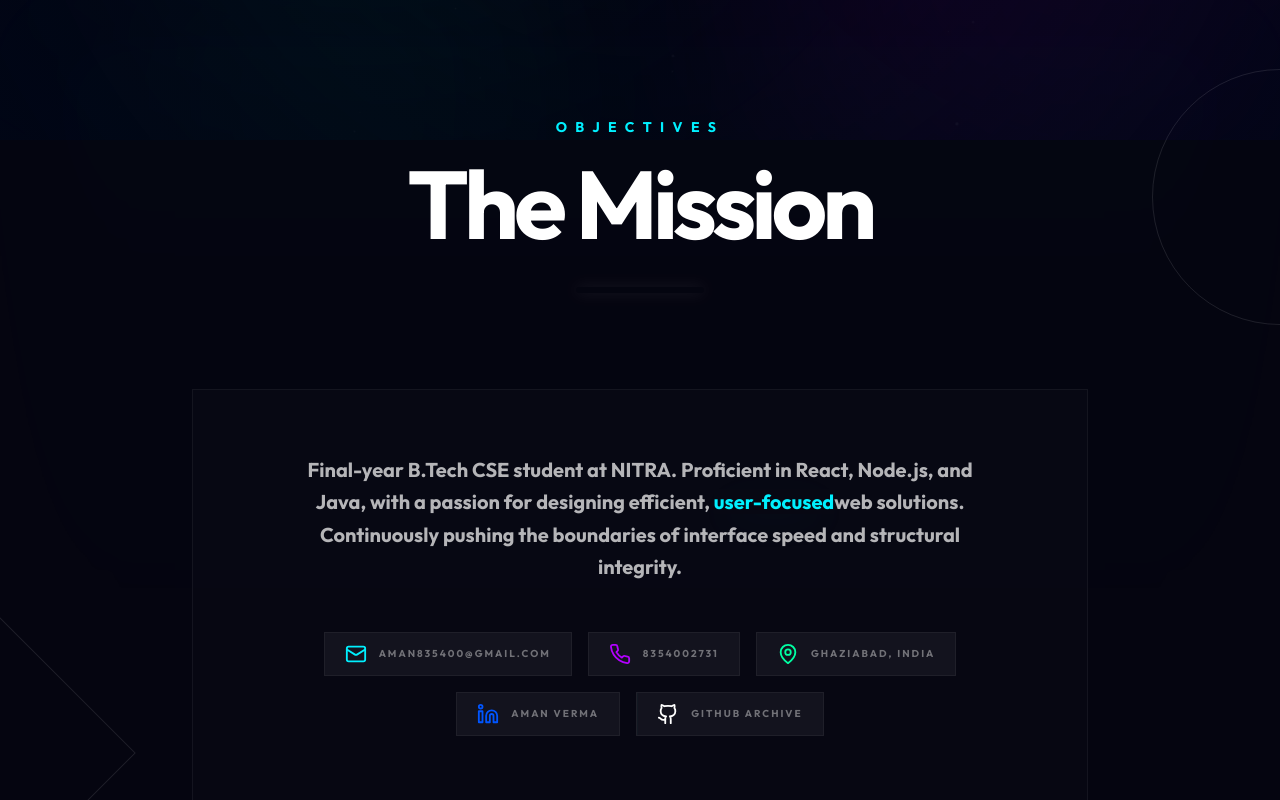
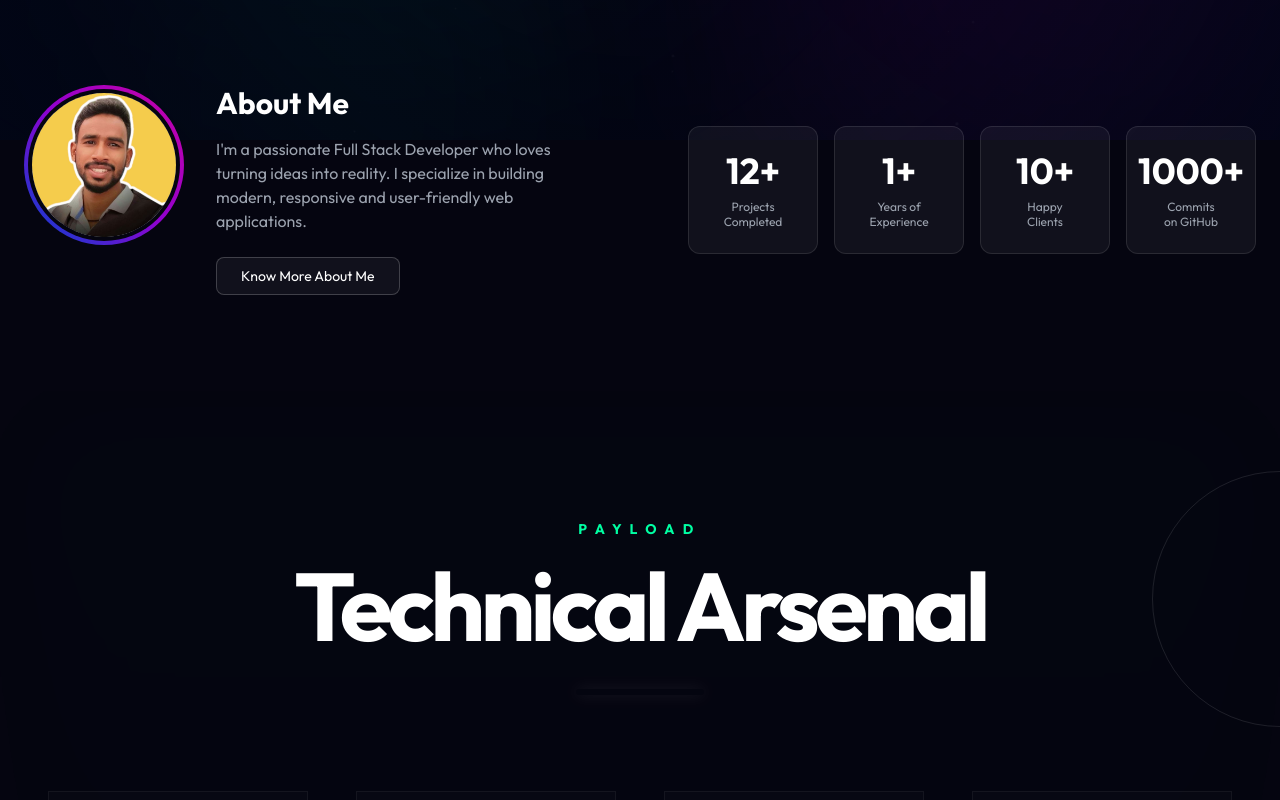
Before and after one commit to amanverma1729/Portfolio_Dev, a React (Vite) app: page / in a window 1280 px wide. Shown: the part 820-1620 px from the top of the page. Built offline with nearby package versions, Linux system fonts and the light colour scheme.

Commit message:
Phase 3: Add new About Me section and stats grid

```diff
--- a/src/App.jsx
+++ b/src/App.jsx
@@ -1,6 +1,7 @@
 import React, { useState, useEffect } from 'react';
 import Navbar from './components/Navbar';
 import Hero from './components/Hero';
+import About from './components/About';
 import FloatingBackground from './components/FloatingBackground';
 import Section from './components/Section';
 import ProjectCard from './components/ProjectCard';
@@ -197,57 +198,8 @@ function App() {
                     role="Full Stack Engineer"
                 />
 
-                {/* About / Mission Section */}
-                <Section id="mission" title="The Mission" subtitle="Objectives" accentColor="cyan">
-                    <div className="max-w-4xl mx-auto">
-                        <motion.div
-                            initial={{ opacity: 0, scale: 0.98 }}
-                            whileInView={{ opacity: 1, scale: 1 }}
-                            viewport={{ once: true }}
-                            className="relative p-12 md:p-16 border border-white/5 bg-white/[0.01] transition-all duration-700 hover:bg-white/[0.03] group/hud overflow-hidden"
-                        >
-                            {/* HUD Brackets */}
-                            <div className="hud-bracket hud-bracket-tl group-hover/hud:border-neon-cyan transition-colors" />
-                            <div className="hud-bracket hud-bracket-tr group-hover/hud:border-neon-cyan transition-colors" />
-                            <div className="hud-bracket hud-bracket-bl group-hover/hud:border-neon-cyan transition-colors" />
-                            <div className="hud-bracket hud-bracket-br group-hover/hud:border-neon-cyan transition-colors" />
-
-                            {/* HUD Grid & Scan */}
-                            <div className="absolute inset-0 hud-grid opacity-20 pointer-events-none" />
-                            <div className="absolute inset-0 overflow-hidden pointer-events-none opacity-0 group-hover/hud:opacity-100 transition-opacity duration-700">
-                                <div className="w-full h-1/2 bg-gradient-to-b from-transparent via-neon-cyan/10 to-transparent animate-scan" />
-                            </div>
-
-                            <div className="relative z-10 text-center">
-                                <p className="text-fluid-p text-space-900/70 dark:text-white/70 leading-relaxed font-bold mb-12 max-w-2xl mx-auto transition-colors">
-                                    Final-year B.Tech CSE student at NITRA. Proficient in React, Node.js, and Java,
-                                    with a passion for designing efficient, <span className="text-neon-cyan neon-glow-cyan">user-focused</span>
-                                    web solutions. Continuously pushing the boundaries of interface speed and structural integrity.
-                                </p>
-
-                                <div className="flex flex-wrap justify-center gap-4">
-                                    {contactInfo.map((info, i) => (
-                                        <motion.a
-                                            key={info.text}
-                                            href={info.href}
-                                            target={info.href.startsWith('http') ? "_blank" : "_self"}
-                                            rel="noopener noreferrer"
-                                            initial={{ opacity: 0, y: 10 }}
-                                            whileInView={{ opacity: 1, y: 0 }}
-                                            viewport={{ once: true }}
-                                            transition={{ delay: i * 0.1 }}
-                                            className="flex items-center gap-3 px-5 py-2.5 border border-black/5 dark:border-white/5 bg-black/5 dark:bg-white/5 text-[10px] font-black text-space-900/40 dark:text-white/40 hover:text-space-950 dark:hover:text-white hover:border-neon-cyan/40 transition-all uppercase tracking-[0.2em] relative group/link overflow-hidden"
-                                        >
-                                            <div className="absolute inset-0 bg-neon-cyan/5 -translate-x-full group-hover/link:translate-x-0 transition-transform duration-500" />
-                                            <span className={`${info.color} relative z-10`}>{info.icon}</span>
-                                            <span className="relative z-10">{info.text}</span>
-                                        </motion.a>
-                                    ))}
-                                </div>
-                            </div>
-                        </motion.div>
-                    </div>
-                </Section>
+                {/* About Section */}
+                <About />
 
                 {/* Skills Section */}
                 <Section id="skills" title="Technical Arsenal" subtitle="Payload" accentColor="emerald">
--- /dev/null
+++ b/src/components/About.jsx
@@ -0,0 +1,80 @@
+import React from 'react';
+import { motion } from 'framer-motion';
+import profile from '../assets/profile.jpg';
+
+const About = () => {
+    const stats = [
+        { value: "12+", label: "Projects\nCompleted" },
+        { value: "1+", label: "Years of\nExperience" },
+        { value: "10+", label: "Happy\nClients" },
+        { value: "1000+", label: "Commits\non GitHub" }
+    ];
+
+    return (
+        <section id="about" className="py-24 px-6 relative z-10">
+            <div className="max-w-7xl mx-auto flex flex-col lg:flex-row items-center gap-12 lg:gap-24">
+
+                {/* Left Side: Profile & Bio */}
+                <div className="flex flex-col sm:flex-row items-center sm:items-start text-center sm:text-left gap-8 flex-1">
+                    {/* Small Profile Image */}
+                    <motion.div
+                        initial={{ opacity: 0, scale: 0.8 }}
+                        whileInView={{ opacity: 1, scale: 1 }}
+                        viewport={{ once: true }}
+                        transition={{ duration: 0.6 }}
+                        className="relative w-32 h-32 md:w-40 md:h-40 shrink-0"
+                    >
+                        <div className="absolute inset-0 rounded-full bg-gradient-to-tr from-neon-blue via-neon-violet to-neon-pink opacity-80" />
+                        <div className="absolute inset-1 rounded-full bg-space-950 z-10" />
+                        <div className="absolute inset-2 rounded-full overflow-hidden z-20">
+                            <img
+                                src={profile}
+                                alt="Aman Verma"
+                                className="w-full h-full object-cover"
+                            />
+                        </div>
+                    </motion.div>
+
+                    {/* Bio Text */}
+                    <motion.div
+                        initial={{ opacity: 0, y: 20 }}
+                        whileInView={{ opacity: 1, y: 0 }}
+                        viewport={{ once: true }}
+                        transition={{ duration: 0.6, delay: 0.2 }}
+                        className="flex flex-col items-center sm:items-start"
+                    >
+                        <h2 className="text-2xl md:text-3xl font-bold text-white mb-4">About Me</h2>
+                        <p className="text-sm md:text-base text-gray-400 leading-relaxed mb-6 max-w-md">
+                            I'm a passionate Full Stack Developer who loves turning ideas into reality. I specialize in building modern, responsive and user-friendly web applications.
+                        </p>
+                        <a
+                            href="#experience"
+                            className="px-6 py-2 rounded-lg border border-white/20 bg-white/5 text-white text-sm font-medium hover:bg-white/10 transition-colors inline-block"
+                        >
+                            Know More About Me
+                        </a>
+                    </motion.div>
+                </div>
+
+                {/* Right Side: Stats Grid */}
+                <div className="flex-1 w-full grid grid-cols-2 sm:grid-cols-4 gap-4">
+                    {stats.map((stat, index) => (
+                        <motion.div
+                            key={index}
+                            initial={{ opacity: 0, y: 20 }}
+                            whileInView={{ opacity: 1, y: 0 }}
+                            viewport={{ once: true }}
+                            transition={{ duration: 0.6, delay: 0.2 + (index * 0.1) }}
+                            className="bg-white/5 border border-white/10 rounded-xl p-6 flex flex-col items-center justify-center text-center hover:bg-white/10 transition-colors group"
+                        >
+                            <h3 className="text-3xl md:text-4xl font-bold text-white mb-2 group-hover:scale-110 transition-transform">{stat.value}</h3>
+                            <p className="text-xs text-gray-400 whitespace-pre-line leading-tight">{stat.label}</p>
+                        </motion.div>
+                    ))}
+                </div>
+            </div>
+        </section>
+    );
+};
+
+export default About;
```
